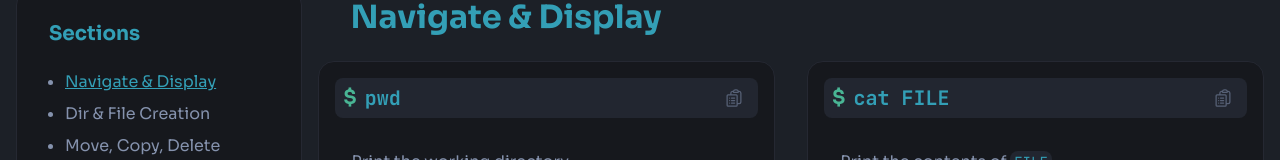
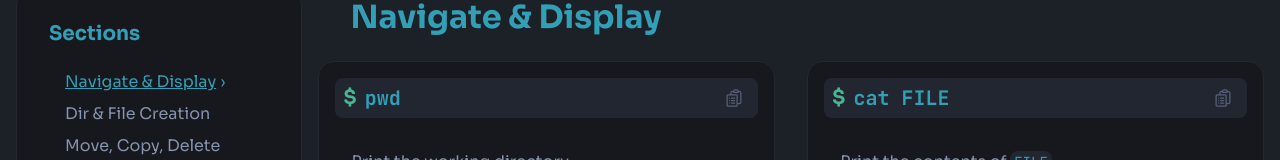
Before and after one commit to SoupCat-Py/zshcheatsheet, a React (Vite) app: page / in a window 1280 px wide. In both pictures the pointer is over the item "Navigate & Display". Shown: the part 139-299 px from the top of the page. Built offline with nearby package versions, Linux system fonts and the light colour scheme.

Commit message:
modified list items

```diff
--- a/index.css
+++ b/index.css
@@ -138,7 +138,13 @@ code,.code {font-family: "JetBrains Mono";}
 
 /* other */
 .nodeco {text-decoration: none;}
-li::marker {color: var(--text);}
+li::marker {content: none;}
+li:hover::after {
+    content: "›";
+    color: var(--primary);
+    position: absolute;
+    transform: translateX(4px);
+}
 .border {border: 1px solid var(--border);}
 
 /* buttons */
```
